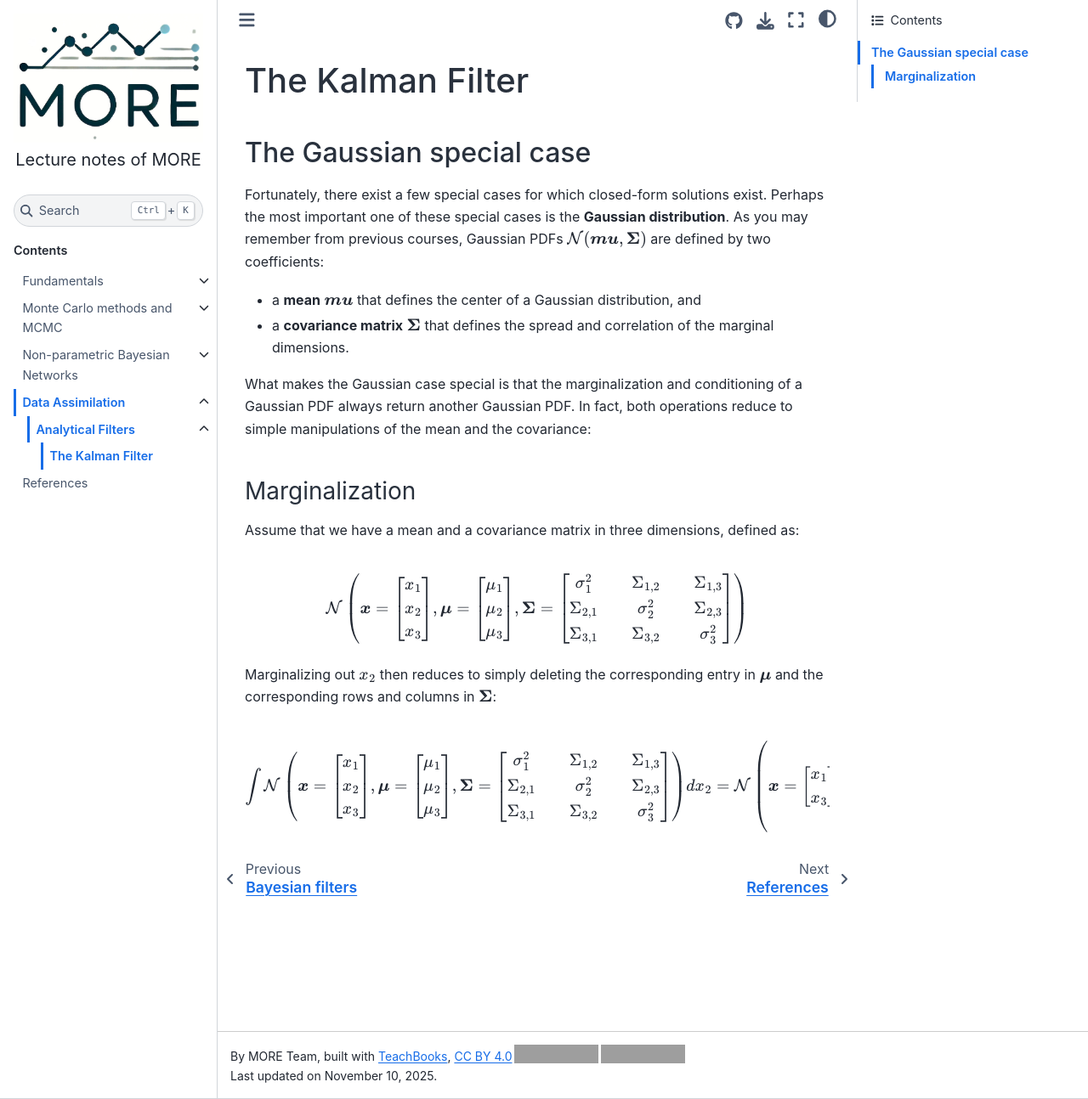
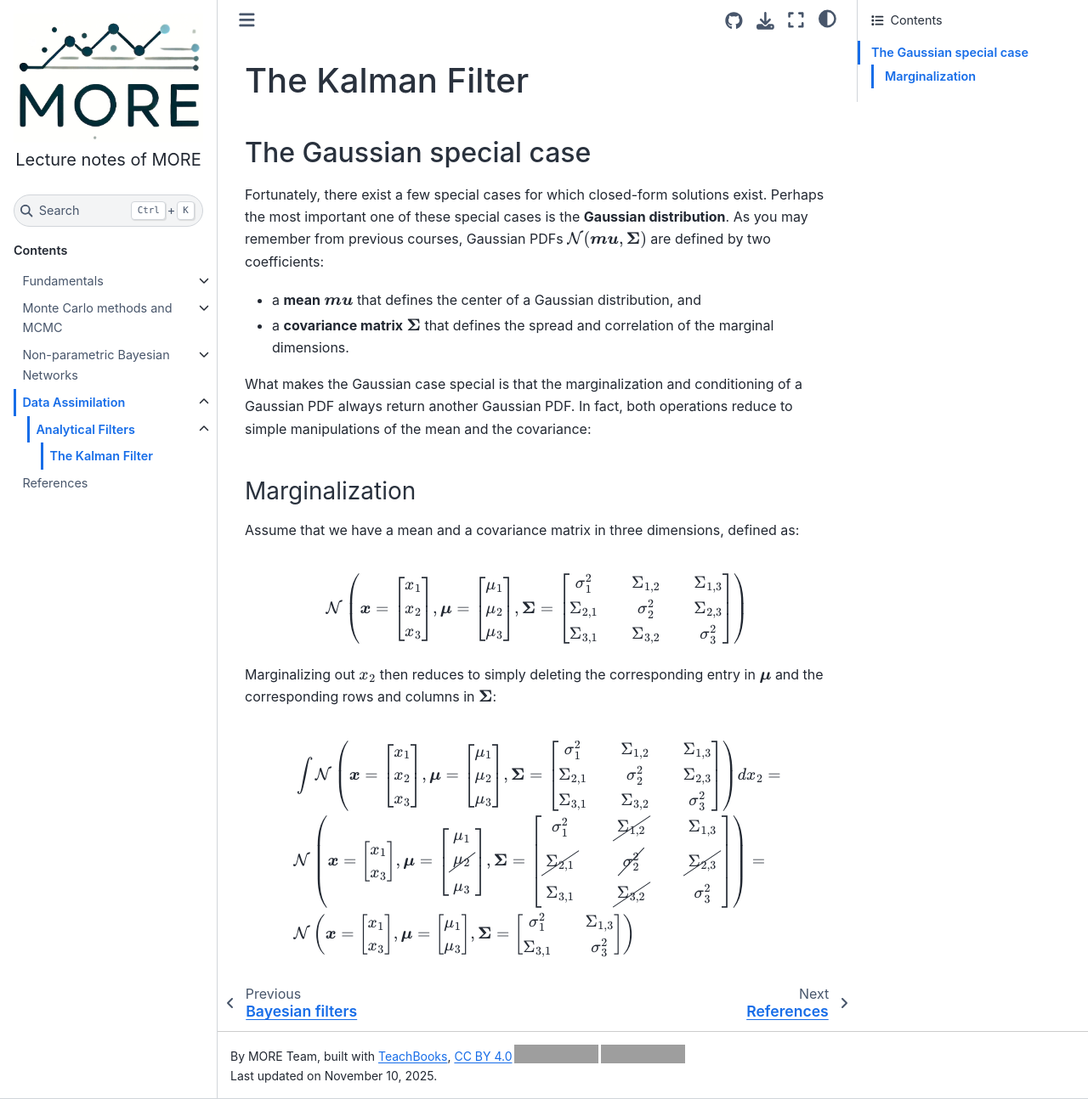
Before and after one commit to TUDelft-CITG/MORE-lecture-notes, a Jupyter Book: the page built from book/data_assimilation/02a_Kalman_Filter.md, in a window 1280 px wide and 1294 px high. Shown: the whole window at 85% size. Built offline with Jupyter Book 1.0.4 settings and Sphinx 7.4.7 and the Sphinx Book theme 1.1.4, drawn with Linux system fonts in a browser that asks for light colours; pages that are not in the unit, such as notebooks, are missing from menus; comment, search, counter and statistics services are not loaded; grey boxes are pictures that could not be loaded.

Commit message:
break equation across lines

```diff
--- a/book/data_assimilation/02a_Kalman_Filter.md
+++ b/book/data_assimilation/02a_Kalman_Filter.md
@@ -32,7 +32,8 @@ $$
 Marginalizing out $x_{2}$ then reduces to simply deleting the corresponding entry in $\boldsymbol{\mu}$ and the corresponding rows and columns in $\boldsymbol{\Sigma}$:
 
 $$
-\int \mathcal{N}\left(\boldsymbol{x} = \left[ \begin{matrix}
+\begin{aligned}
+&\int \mathcal{N}\left(\boldsymbol{x} = \left[ \begin{matrix}
 x_{1} \\
 x_{2} \\
 x_{3} \\
@@ -45,8 +46,8 @@ x_{3} \\
 \sigma_{1}^2 && \Sigma_{1,2} && \Sigma_{1,3} \\
 \Sigma_{2,1} && \sigma_{2}^2 && \Sigma_{2,3} \\
 \Sigma_{3,1} && \Sigma_{3,2} && \sigma_{3}^2 \\
-\end{matrix} \right]\right) d x_{2} =
-\mathcal{N}\left(\boldsymbol{x} = \left[ \begin{matrix}
+\end{matrix} \right]\right) d x_{2} = \\
+&\mathcal{N}\left(\boldsymbol{x} = \left[ \begin{matrix}
 x_{1} \\
 x_{3} \\
 \end{matrix} \right], \boldsymbol{\mu} =  \left[ \begin{matrix}
@@ -58,8 +59,8 @@ x_{3} \\
 \sigma_{1}^2 && \cancel{\Sigma_{1,2}} && \Sigma_{1,3} \\
 \cancel{\Sigma_{2,1}} && \cancel{\sigma_{2}^2} && \cancel{\Sigma_{2,3}} \\
 \Sigma_{3,1} && \cancel{\Sigma_{3,2}} && \sigma_{3}^2 \\
-\end{matrix} \right]\right) =
-\mathcal{N}\left(\boldsymbol{x} = \left[ \begin{matrix}
+\end{matrix} \right]\right) = \\
+&\mathcal{N}\left(\boldsymbol{x} = \left[ \begin{matrix}
 x_{1} \\
 x_{3} \\
 \end{matrix} \right], \boldsymbol{\mu} =  \left[ \begin{matrix}
@@ -70,4 +71,5 @@ x_{3} \\
 \sigma_{1}^2 && \Sigma_{1,3} \\
 \Sigma_{3,1} && \sigma_{3}^2 \\
 \end{matrix} \right]\right)
+\end{aligned}
 $$
```
